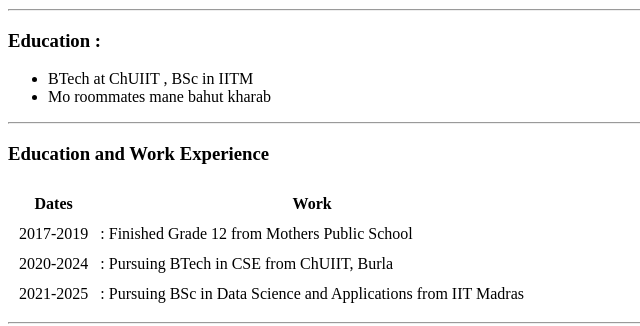
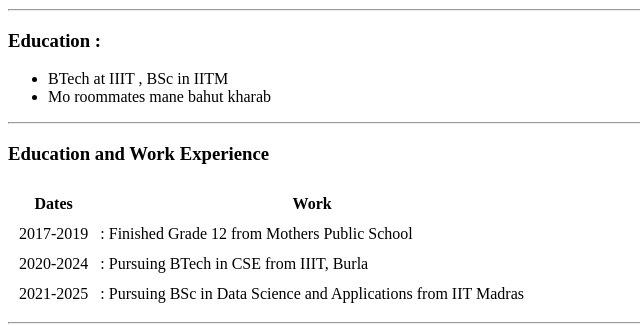
Before and after one commit to PratyushaKumarKar/practisecvangela, a plain HTML site: page index.html in a window 1280 px wide. Shown: the part 692-1018 px from the top of the page, 0-640 px from the left. Drawn offline with Linux system fonts and the light colour scheme.

Commit message:
Update index.html

```diff
--- a/index.html
+++ b/index.html
@@ -20,7 +20,7 @@
     <hr>
     <h3>Education :</h3>
     <ul> <!-- This is bulletpoint or unordered list -->
-      <li>BTech at ChUIIT , BSc in IITM </li>
+      <li>BTech at IIIT , BSc in IITM </li>
       <li>Mo roommates mane bahut kharab</li>
     </ul>
     <hr> <!-- Standard horizontal Ruling-->
@@ -40,7 +40,7 @@
       </tr>
       <tr> <!-- row being created -->
         <td>2020-2024</td> <!--cells being created inside the row -->
-        <td>: Pursuing BTech in CSE from ChUIIT, Burla</td>
+        <td>: Pursuing BTech in CSE from IIIT, Burla</td>
       </tr>
       <tr> <!-- row being created -->
         <td>2021-2025</td> <!--cells being created inside the row -->
```
